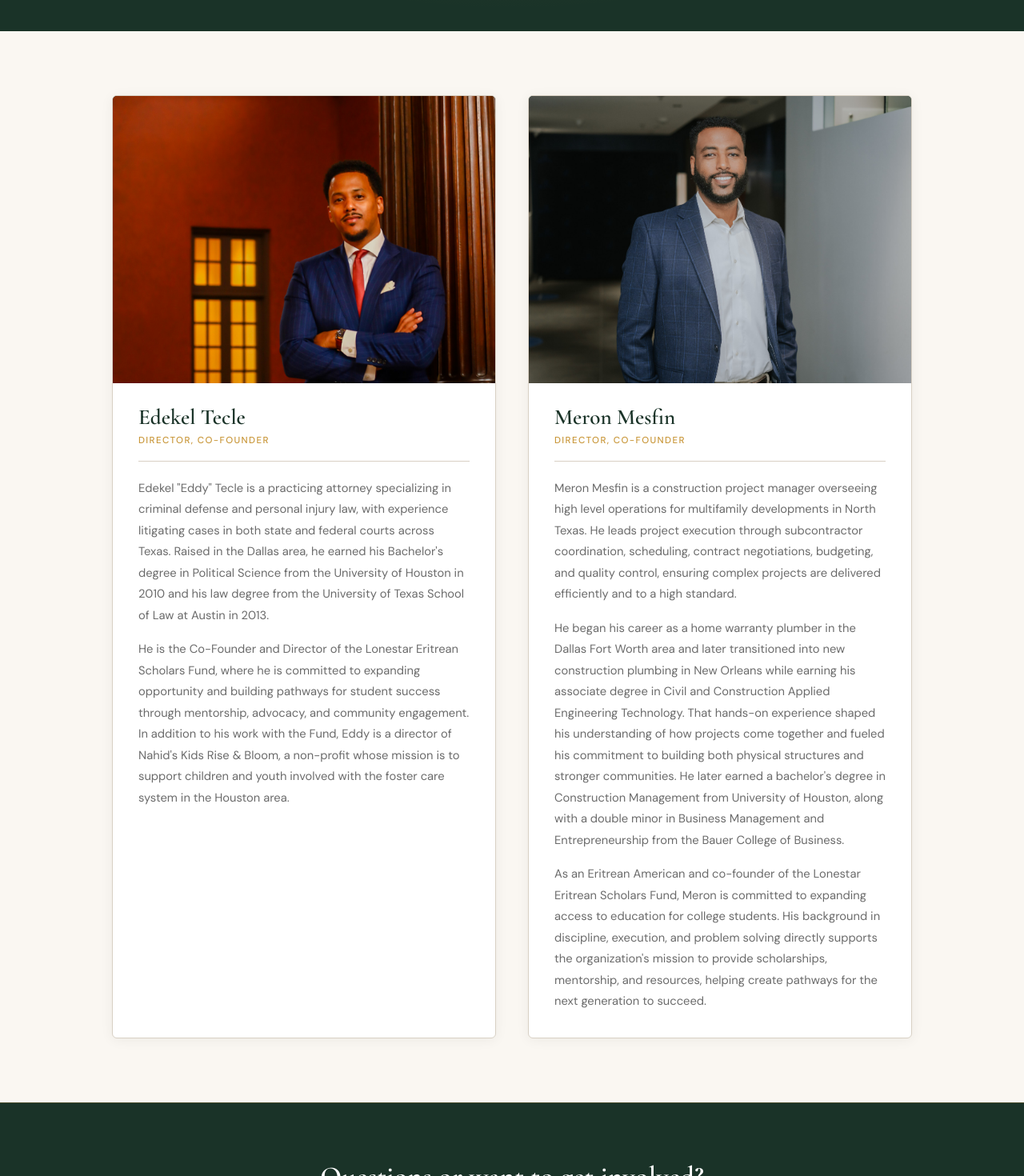
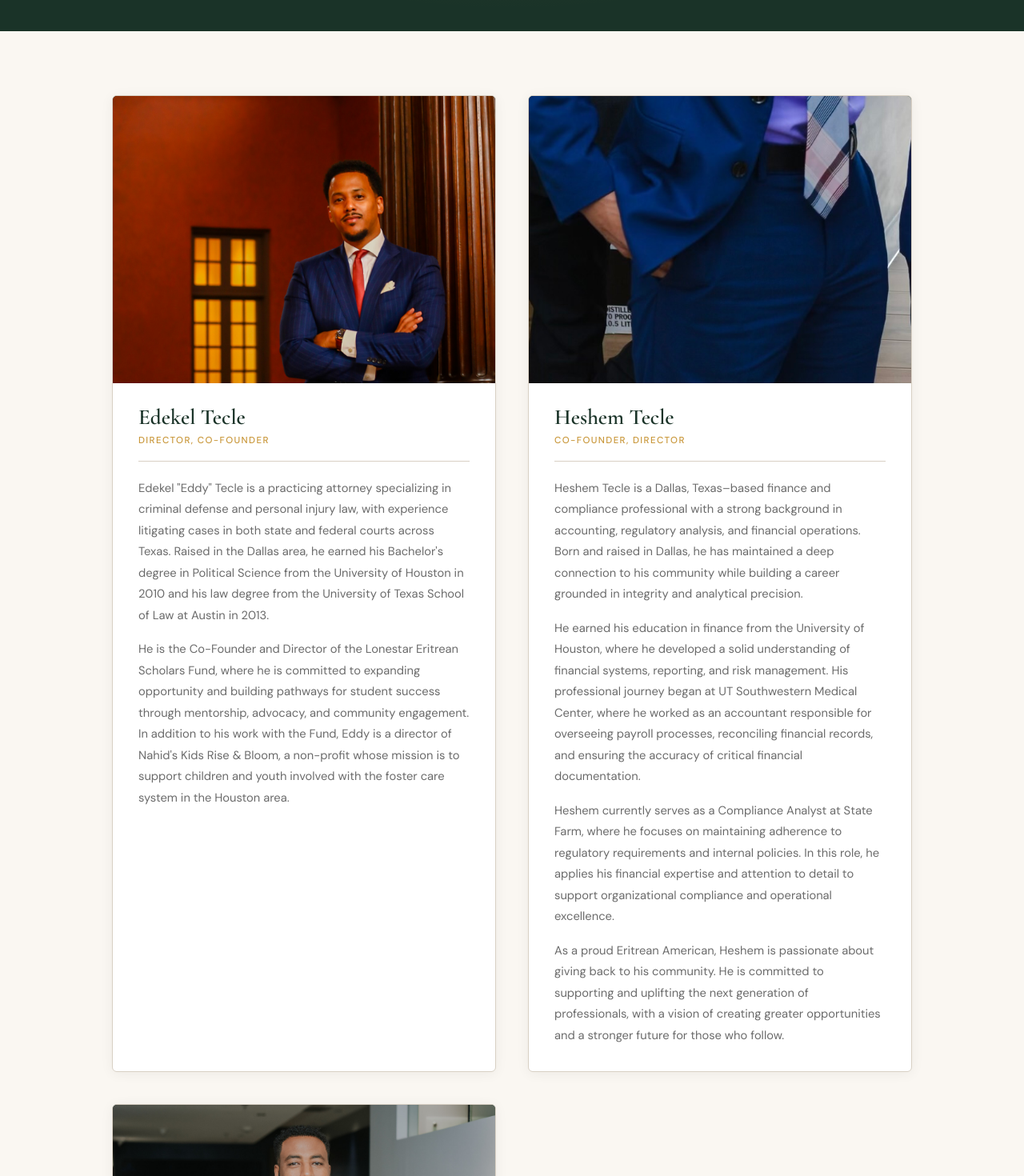
Before and after one commit to idrissae000/LESF, a Next.js app: page /team in a window 1280 px wide. Shown: the part 360-1830 px from the top of the page at 80% size. Built offline with nearby package versions, Linux system fonts and the light colour scheme.

Commit message:
Add Heshem Tecle to team page
- Rename heshem.jpeg → heshem.jpg
- Add third card: Co-Founder, Director, full 4-paragraph bio
- Photo position: center center (adjust if needed after review)

https://claude.ai/code/session_0179TuePMQRtkFTQ4Y1frhKS

```diff
--- a/app/(site)/team/page.tsx
+++ b/app/(site)/team/page.tsx
@@ -11,6 +11,18 @@ const TEAM = [
     bio: [
       'Edekel "Eddy" Tecle is a practicing attorney specializing in criminal defense and personal injury law, with experience litigating cases in both state and federal courts across Texas. Raised in the Dallas area, he earned his Bachelor\'s degree in Political Science from the University of Houston in 2010 and his law degree from the University of Texas School of Law at Austin in 2013.',
       'He is the Co-Founder and Director of the Lonestar Eritrean Scholars Fund, where he is committed to expanding opportunity and building pathways for student success through mentorship, advocacy, and community engagement. In addition to his work with the Fund, Eddy is a director of Nahid\'s Kids Rise & Bloom, a non-profit whose mission is to support children and youth involved with the foster care system in the Houston area.',
+    ],
+  },
+  {
+    photo: '/team/heshem.jpg',
+    photoPosition: 'center center',
+    name: 'Heshem Tecle',
+    title: 'Co-Founder, Director',
+    bio: [
+      'Heshem Tecle is a Dallas, Texas–based finance and compliance professional with a strong background in accounting, regulatory analysis, and financial operations. Born and raised in Dallas, he has maintained a deep connection to his community while building a career grounded in integrity and analytical precision.',
+      'He earned his education in finance from the University of Houston, where he developed a solid understanding of financial systems, reporting, and risk management. His professional journey began at UT Southwestern Medical Center, where he worked as an accountant responsible for overseeing payroll processes, reconciling financial records, and ensuring the accuracy of critical financial documentation.',
+      'Heshem currently serves as a Compliance Analyst at State Farm, where he focuses on maintaining adherence to regulatory requirements and internal policies. In this role, he applies his financial expertise and attention to detail to support organizational compliance and operational excellence.',
+      'As a proud Eritrean American, Heshem is passionate about giving back to his community. He is committed to supporting and uplifting the next generation of professionals, with a vision of creating greater opportunities and a stronger future for those who follow.',
     ],
   },
   {
```
Also changed, not shown: public/team/heshem.jpg (renamed from public/team/heshem.jpeg).
